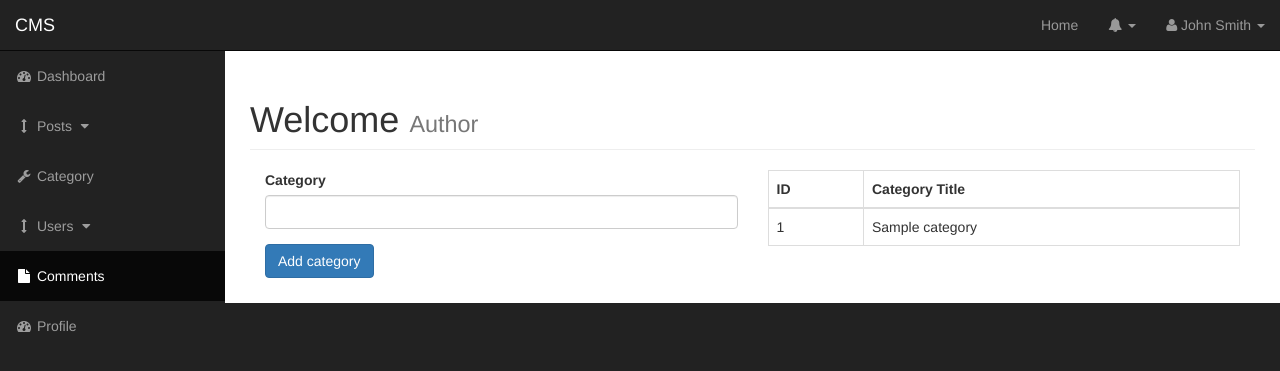
After one commit to arctronic/cms, a PHP site: page /admin/category.php in a window 1280 px wide. The commit adds this page. Shown: the top 371 px of the page. Run offline with PHP 8.4, Linux system fonts and the light colour scheme; tables that the repository leaves empty or names only in its code hold one stand-in row (values such as "Sample post").

Commit message:
category DB still working

```diff
--- /dev/null
+++ b/admin/category.php
@@ -0,0 +1,63 @@
+<?php include "include/header.php" ?>
+
+<div id="wrapper">
+    <!-- <?php if ($pdo) echo "Working"; ?> -->
+    <?php include "include/nav.php" ?>
+
+    <div id="page-wrapper">
+
+        <div class="container-fluid">
+
+            <!-- Page Heading -->
+            <div class="row">
+                <div class="col-lg-12">
+                    <h1 class="page-header">
+                        Welcome
+                        <small>Author</small>
+                    </h1>
+                    <div class="col-xs-6">
+                        <form method="GET">
+                            <div class="form-group">
+                                <label for="category_title">Category</label>
+                                <input class="form-control" type="text" name="category_title">
+                            </div>
+                            <div class="form-group">
+                                <input class="btn btn-primary" type="submit" name="submit" value="Add category">
+                            </div>
+                        </form>
+                    </div>
+                    <div class="col-xs-6">
+                        <table class="table table-hover table-bordered">
+                            <thead>
+                                <tr>
+                                    <th>ID</th>
+                                    <th>Category Title</th>
+                                </tr>
+                            </thead>
+                            <tbody>
+                                <tr>
+
+                                    <?php
+                                    require_once "../include/db.php";
+                                    $query = "SELECT * from category";
+                                    $cat_data = $pdo->query($query);
+                                    while ($row = $cat_data->fetch(PDO::FETCH_ASSOC)) {
+                                        echo "<td>" . $row['category_id'] . "</td><td>" . $row['category_title'] . "</td></tr>";
+                                    }
+                                    ?>
+
+                                </tr>
+                            </tbody>
+                        </table>
+                    </div>
+                </div>
+            </div>
+            <!-- /.row -->
+
+        </div>
+        <!-- /.container-fluid -->
+
+    </div>
+
+    <!-- /#page-wrapper -->
+    <?php include "include/footer.php" ?>
--- a/admin/include/header.php
+++ b/admin/include/header.php
@@ -1,3 +1,5 @@
+<?php include_once "../include/db.php" ?>
+
 <!DOCTYPE html>
 <html lang="en">
 
```
Also changed, not shown: admin/index.php (+3 -4 lines).
